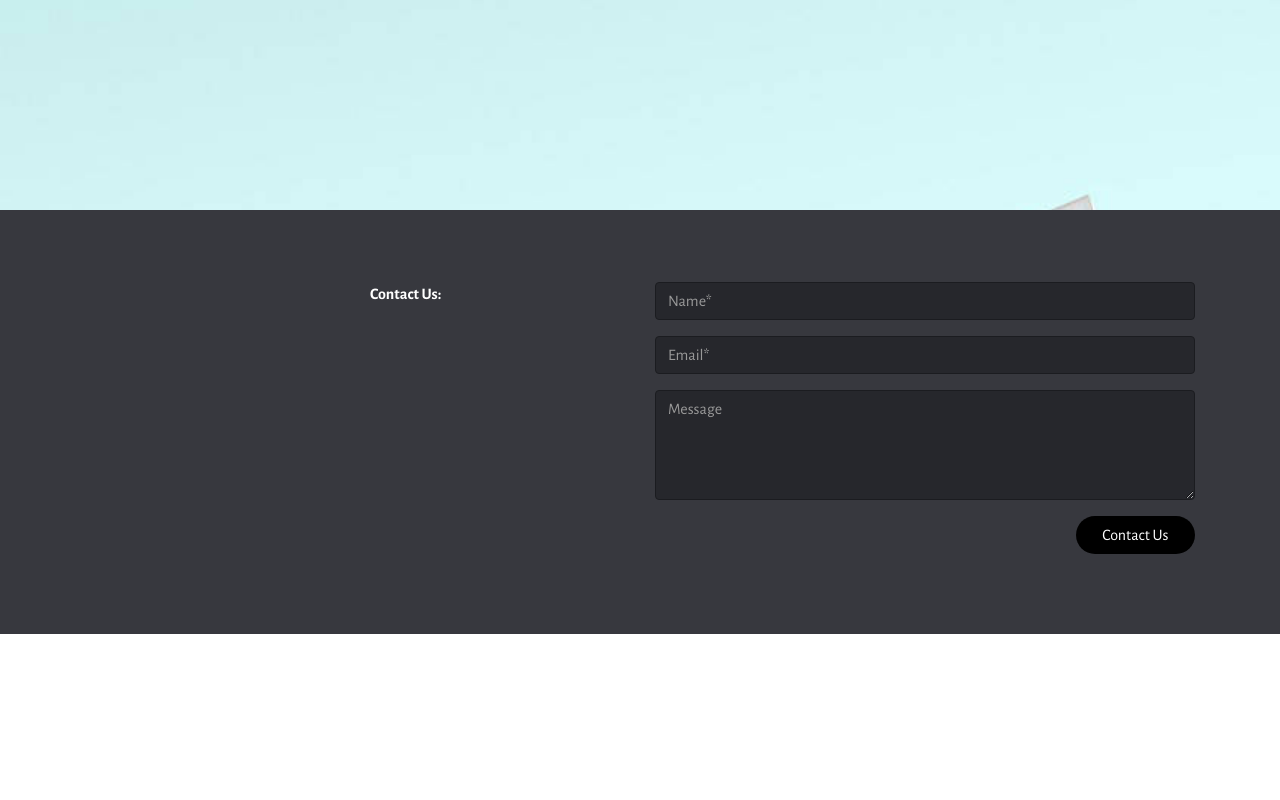
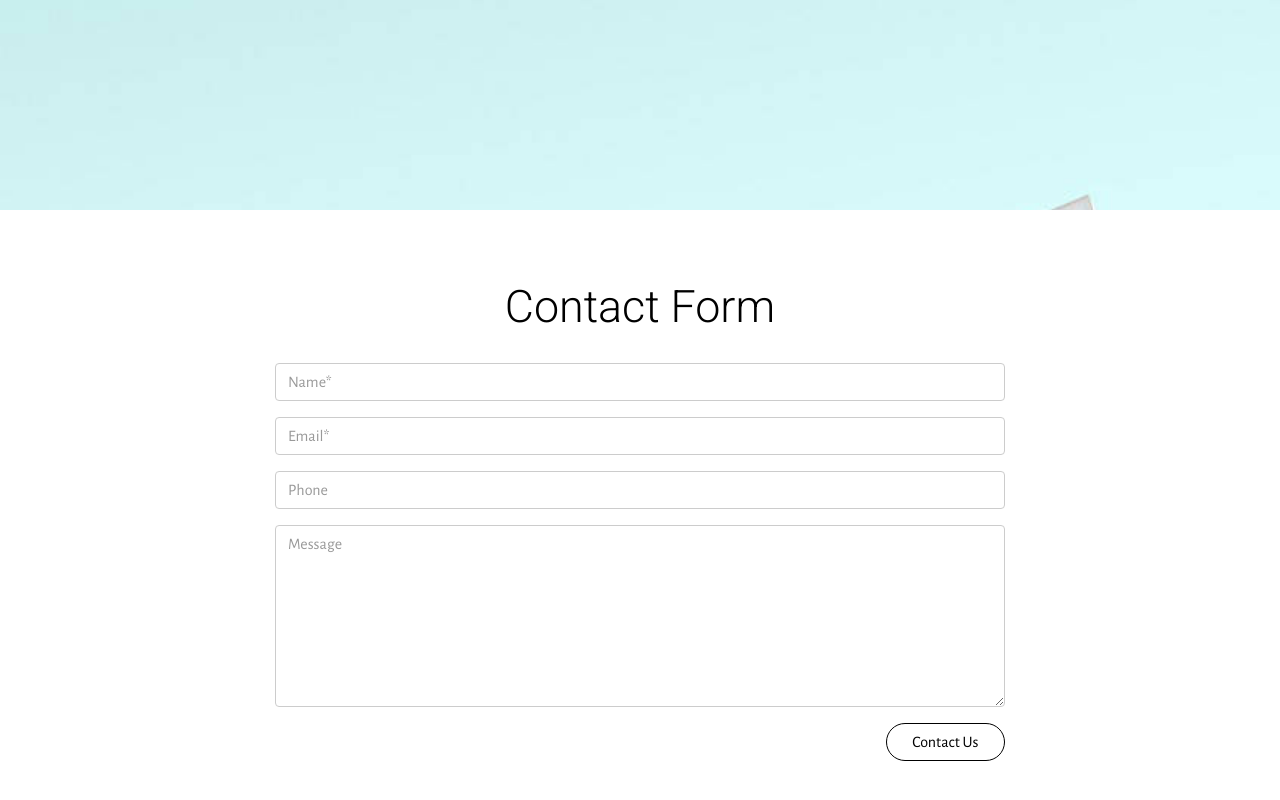
Before and after one commit to MuhammadAhmedSaeedi/Profile, a plain HTML site: page index.html in a window 1280 px wide. Shown: the part 590-1390 px from the top of the page. Before the commit the page ends 1224 px from the top, so only its background shows below. Drawn offline with nearby package versions, Linux system fonts and the light colour scheme.

Commit message:
create github pages

```diff
--- a/assets/mobirise/css/mbr-additional.css
+++ b/assets/mobirise/css/mbr-additional.css
@@ -1,6 +1,11 @@
+@import url(https://fonts.googleapis.com/css?family=Roboto:400,300,700);
+
 #menu-0 .navbar-toggler {
   color: #000000;
 }
 #header1-1 H1 {
   color: #37383e;
 }
+#form1-4 .mbr-section-title {
+  font-family: 'Roboto', sans-serif;
+}
--- a/index.html
+++ b/index.html
@@ -6,7 +6,7 @@
   <meta http-equiv="X-UA-Compatible" content="IE=edge">
   <meta name="generator" content="Mobirise v4.7.2, mobirise.com">
   <meta name="viewport" content="width=device-width, initial-scale=1, minimum-scale=1">
-  <link rel="shortcut icon" href="assets/images/logo.png" type="image/x-icon">
+  <link rel="shortcut icon" href="assets/images/muhammadahmedsaeedi-128x128-1.png" type="image/x-icon">
   <meta name="description" content="">
   <title>Home</title>
   <link rel="stylesheet" href="https://fonts.googleapis.com/css?family=Playfair+Display:400,700&subset=latin,cyrillic">
@@ -51,33 +51,33 @@
                 </div>
             </div>
         </div>
-        <a class="mbr-arrow" href="#contacts3-2"><i class="fa fa-angle-down"></i></a>
+        <a class="mbr-arrow" href="#form1-4"><i class="fa fa-angle-down"></i></a>
     </div>
 </section>
 
-<section class="mbr-section mbr-section-small mbr-footer" id="contacts3-2" data-rv-view="5" style="background-color: rgb(55, 56, 62); padding-top: 4.5rem; padding-bottom: 4.5rem;">
+<section class="mbr-section mbr-section-small" id="form1-4" data-rv-view="5" style="background-color: rgb(255, 255, 255); padding-top: 4.5rem; padding-bottom: 4.5rem;">
 
     <div class="container">
         <div class="row">
-            <div class="col-xs-12 col-md-3">
-                <p></p>
-            </div>
-            <div class="col-xs-12 col-md-3"><p><strong>Contact Us:</strong></p><p><br></p></div>
-            <div class="col-xs-12 col-md-6" data-form-type="formoid">
-                <div data-form-alert="true"><div hidden="" data-form-alert-success="true">Thanks for filling out form!</div></div>
-                <form action="https://mobirise.com/" method="post" data-form-title="MESSAGE">
-                    <input type="hidden" value="fDZtILMZ55ZFiNNLNF2uODzaNr0pixfRfJuwxfTzYZ94B/p4dP4YzOY82ERQcOlh+KFf6jSMHMQRxPWtvp07ZF9cYP4sQ2Y8ifDZAk7MwtYAk1p0RCz87Up7Z2u47GLb" data-form-email="true">
+            <div class="col-sm-8 col-sm-offset-2" data-form-type="formoid">
+                <h2 class="mbr-section-title display-3 text-xs-center">Contact Form</h2>
+
+                <div data-form-alert="true"><div hidden="" data-form-alert-success="true">Thanks for reaching out!</div></div>
+                <form action="https://mobirise.com/" method="post" data-form-title="Contact Form">
+                    <input type="hidden" value="DkJkWPDoWwBsF6h4qFC3hFUoW0QTNYVPb0G+ND9MXWgGUCfkSBMgFXJHJyk94Bhhtuo3VV2gWabMFrO0/57tJQHF2DpInMRLXdRThxNsftNW6i2igeghaCSFn8YDimAY" data-form-email="true">
                     <div class="form-group">
-                        <input type="text" class="form-control input-sm input-inverse" name="name" required="" placeholder="Name*" data-form-field="Name">
+                        <input type="text" class="form-control" name="name" required="" placeholder="Name*" data-form-field="Name">
                     </div>
                     <div class="form-group">
-                        <input type="email" class="form-control input-sm input-inverse" name="email" required="" placeholder="Email*" data-form-field="Email">
+                        <input type="email" class="form-control" name="email" required="" placeholder="Email*" data-form-field="Email">
                     </div>
-
                     <div class="form-group">
-                        <textarea class="form-control input-sm input-inverse" name="message" rows="4" placeholder="Message" data-form-field="Message"></textarea>
+                        <input type="tel" class="form-control" name="phone" placeholder="Phone" data-form-field="Phone">
                     </div>
-                    <div class="text-xs-right"><button type="submit" class="btn btn-black">Contact Us</button></div>
+                    <div class="form-group">
+                        <textarea class="form-control" name="message" rows="7" placeholder="Message" data-form-field="Message"></textarea>
+                    </div>
+                    <div class="text-xs-right"><button type="submit" class="btn btn-secondary-outline">Contact Us</button></div>
                 </form>
             </div>
         </div>
```
Also changed, not shown: assets/images/muhammadahmedsaeedi-128x128-1.png (added), 1 other file.
